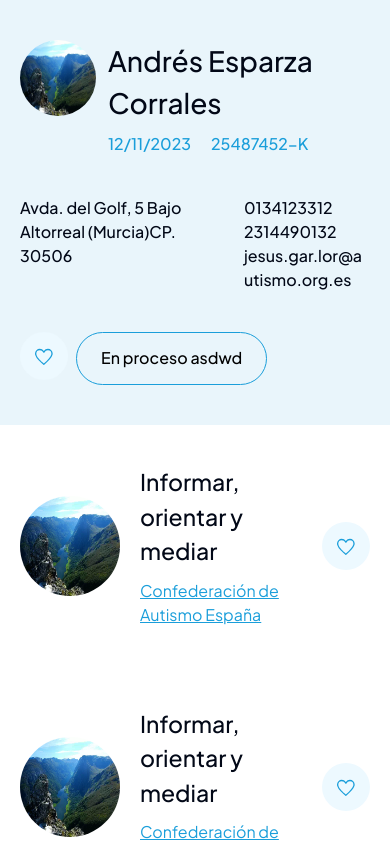
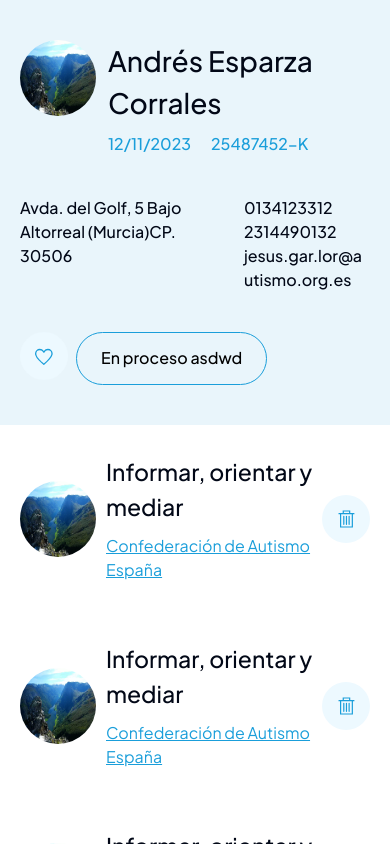
Before and after one commit to lanegrita/autismo_empleo, a Next.js app: page /playground/cards in a window 390 px wide. Shown: the top 844 px of the page. Built offline with nearby package versions, Linux system fonts and the light colour scheme.

Commit message:
Add icon in volunteer card.

```diff
--- a/app/components/ui/volunteer-card/VolunteerCard.tsx
+++ b/app/components/ui/volunteer-card/VolunteerCard.tsx
@@ -17,9 +17,9 @@ const VolunteerCard = ({
   icon = "",
 }: VolunteerProps) => {
   return (
-    <div className="flex gap-10 md:gap-20 px-10 py-20 lg:p-20 items-center">
+    <div className="flex  sm:gap-10 lg:gap-20 py-15 px-10 md:py-20 lg:p-20 items-center">
       {/* Image Container */}
-      <div className="relative min-h-[100px] min-w-[100px] lg:w-[120px]  lg:h-[120px] flex-shrink-0 ">
+      <div className="relative min-h-[76px] min-w-[76px] sm:w-[100px] sm:h-[100px]  lg:w-[120px]  lg:h-[120px] flex-shrink-0 ">
         <Image
           src={image}
           alt="volunteer image"
@@ -28,7 +28,7 @@ const VolunteerCard = ({
         />
       </div>
       {/* Right Container */}
-      <div className="flex flex-col gap-5 ">
+      <div className="flex flex-col gap-5 ml-5 sm:ml-0">
         <Text tag="h6" variant="title-s" fontWeight="medium">
           {title}
         </Text>
@@ -44,7 +44,7 @@ const VolunteerCard = ({
         </Text>
       </div>
       {icon && (
-        <div className="  ml-auto">
+        <div className=" cursor-pointer   ml-auto">
           <Icon url={icon} />
         </div>
       )}
--- a/app/playground/cards/page.tsx
+++ b/app/playground/cards/page.tsx
@@ -22,13 +22,13 @@ const Cards = () => {
           title="Informar, orientar y mediar"
           description="Confederación de Autismo España"
           image="/images/test.webp"
-          icon="/images/icons/love.svg"
+          icon="/images/icons/delete.svg"
         />
         <VolunteerCard
           title="Informar, orientar y mediar"
           description="Confederación de Autismo España"
           image="/images/test.webp"
-          icon="/images/icons/love.svg"
+          icon="/images/icons/delete.svg"
         />
         <VolunteerCard
           title="Informar, orientar y mediar"
```
